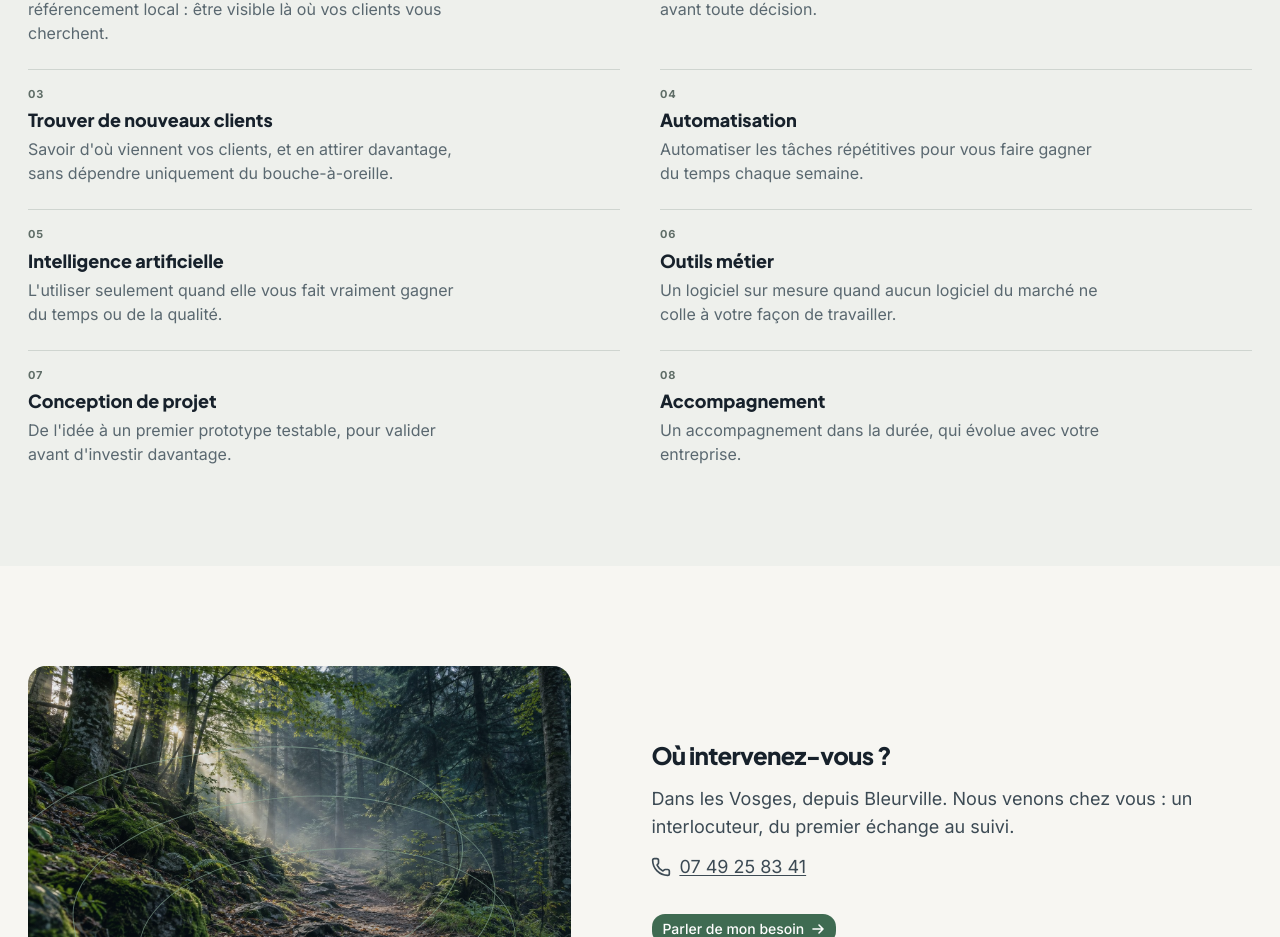
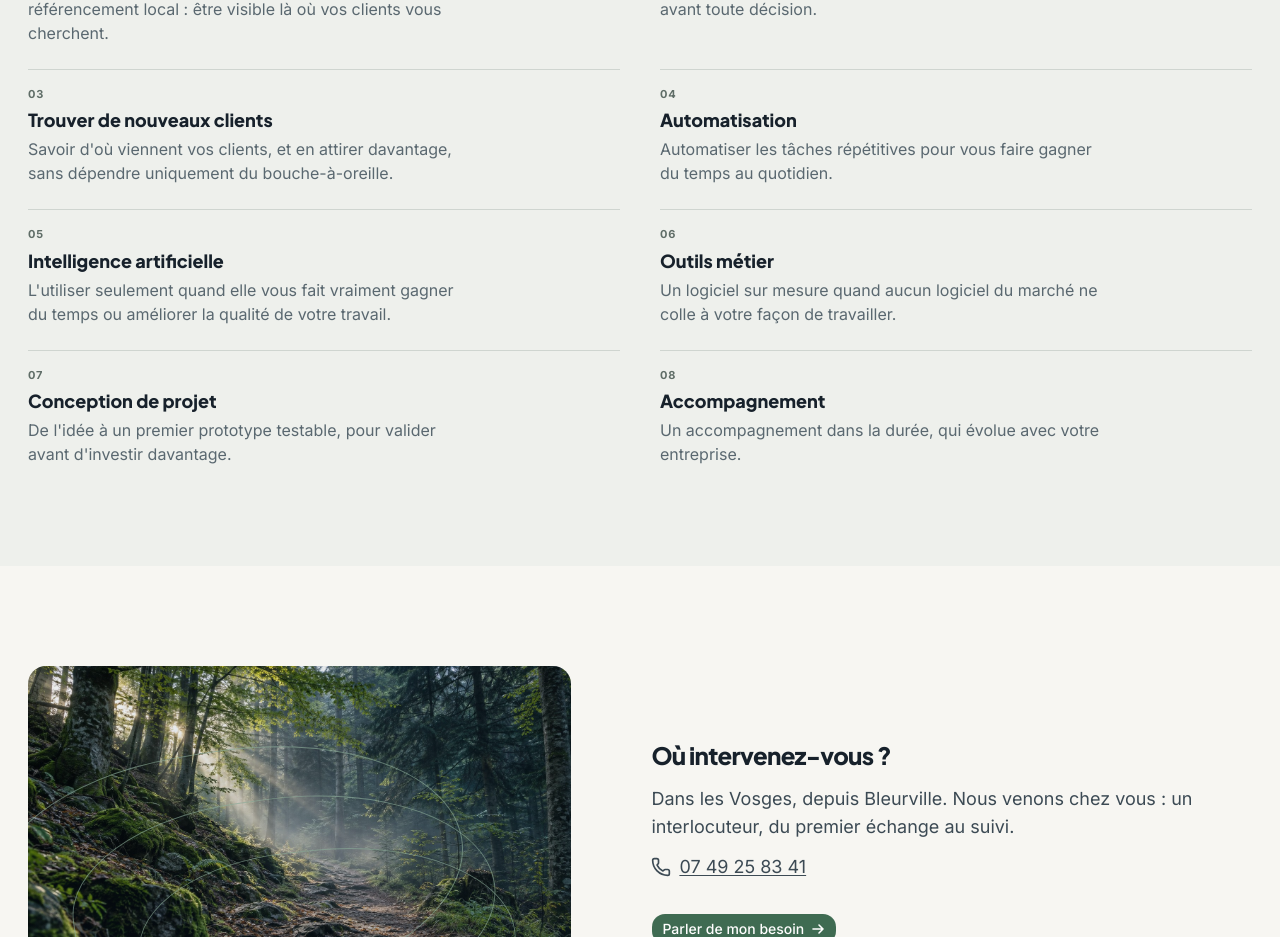
Before and after one commit to Krystopher88/metavosgiens-web, a Next.js app: page /a-propos in a window 1280 px wide. Shown: the part 2480-3417 px from the top of the page. Built offline with nearby package versions, Linux system fonts and the light colour scheme; no server answers.

Commit message:
fix(content): retire la fréquence non étayée et reformule le texte sur l'IA

```diff
--- a/app/a-propos/page.tsx
+++ b/app/a-propos/page.tsx
@@ -57,12 +57,12 @@ const CAPABILITIES: CapabilityItem[] = [
   {
     number: "04",
     title: "Automatisation",
-    body: "Automatiser les tâches répétitives pour vous faire gagner du temps chaque semaine.",
+    body: "Automatiser les tâches répétitives pour vous faire gagner du temps au quotidien.",
   },
   {
     number: "05",
     title: "Intelligence artificielle",
-    body: "L'utiliser seulement quand elle vous fait vraiment gagner du temps ou de la qualité.",
+    body: "L'utiliser seulement quand elle vous fait vraiment gagner du temps ou améliorer la qualité de votre travail.",
   },
   {
     number: "06",
```
